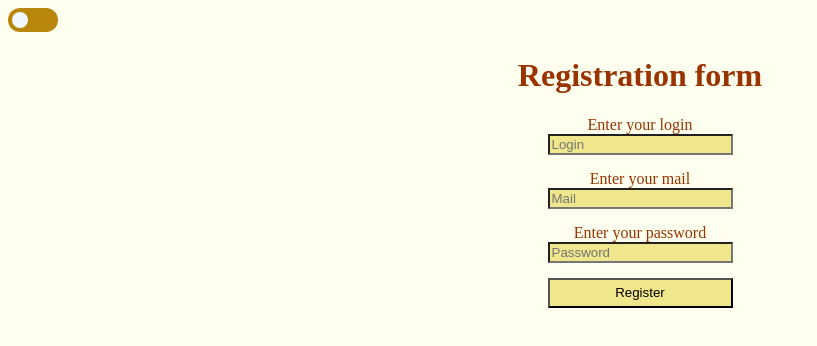
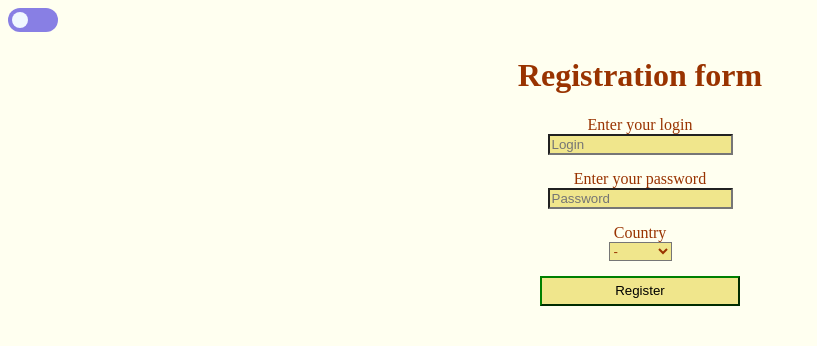
Before and after one commit to leshiy51/web, a plain HTML site: page index.html in a window 1280 px wide. Shown: the whole page, without its empty margins (0-817 px from the left). Drawn offline with Linux system fonts and the light colour scheme.

Commit message:
Simple form

```diff
--- a/Style.css
+++ b/Style.css
@@ -1,5 +1,3 @@
-
-
 .container {
     width: 100%;
     hight: 100%;
@@ -8,6 +6,7 @@
     align-items: center;
     justify-content: center;
 }
+
 form {
     display: flex;
     flex-direction: column;
@@ -15,20 +14,22 @@ form {
     justify-content: center;
     gap: 15px;
 }
+
 .form-input {
     display: flex;
     flex-direction: column;
     align-items: center;
     justify-content: center;
 }
+
 input[type=submit] {
-    width: 100%;
+    width: 200px;
     height: 30px;
 }
+
 input[type=submit]:hover {
     cursor: pointer;
 }
-
 
 /* The switch - the box around the slider */
 .switch {
@@ -49,7 +50,7 @@ input[type=submit]:hover {
     left: 0;
     right: 0;
     bottom: 0;
-    background-color: darkgoldenrod;
+    background-color: #887fe4;
     -webkit-transition: .4s;
     transition: .4s;
 }
@@ -67,7 +68,7 @@ input[type=submit]:hover {
 }
 
 input:checked + .slider {
-    background-color: #887fe4;
+    background-color: darkgoldenrod;
 }
 
 input:checked + .slider:before {
--- a/dark.css
+++ b/dark.css
@@ -2,6 +2,7 @@ body
 {
     background-color: #333;
 }
+
 .container {
     color: #887fe4; /* Цвет текста */
 }
@@ -19,11 +20,43 @@ input[type=submit]:hover {
 
     color: #887fe4; /* Цвет текста */
 }
+
 INPUT[type="text"] {
     background-color: lightgrey; /* Цвет фона */
-    color: #887fe4; /* Цвет текста */
+    color: darkblue; /* Цвет текста */
 }
+
 INPUT[type="password"] {
     background-color: lightgrey; /* Цвет фона */
-    color: #887fe4; /* Цвет текста */
+    color: darkblue; /* Цвет текста */
 }
+
+select {
+    color: darkblue;
+    background-color: lightgrey;
+    cursor: pointer;
+}
+
+.form__error {
+    color: red;
+    font-size: 12px;
+    display: block;
+    margin-top: 3px;
+    display: none;
+}
+
+.form input {
+    outline: none;
+    display: block;
+}
+
+input:valid:not(:placeholder-shown) {
+    border-color: green;
+}
+
+input:invalid:not(:placeholder-shown) {
+    border-color: red;
+}
+input:invalid:not(:placeholder-shown) + .form__error {
+    display: block;
+}
--- a/index.html
+++ b/index.html
@@ -12,54 +12,42 @@
     <span class="slider round"></span>
 </label>
 <div class="container">
-
     <h1>Registration form</h1>
-
-<form>
+    <form action="#" class="form">
     <div class="form-input">
         <label for="login-input">Enter your login</label>
-        <input type="text" id="login-input" placeholder="Login" />
+        <input id="login-input"
+               type="text"
+               placeholder="Login"
+               minlength="1"
+               pattern="[A-Za-z0-9]{1,}"
+               required
+               name = "login"/>
+        <span class="form__error">Required field</span>
     </div>
     <div class="form-input">
-        <label for="mail-input">Enter your mail</label>
-        <input type="text" id="mail-input" placeholder="Mail" />
+        <label for="pass-input">Enter your password</label>
+        <input id="pass-input"
+               type="password"
+               placeholder="Password"
+               minlength="8"
+               required
+               name = "password"/>
+        <span class="form__error">Password must contain at least 8 characters</span>
     </div>
     <div class="form-input">
-        <label for="password-input">Enter your password</label>
-        <input type="password" id="password-input" placeholder="Password"/>
+        <label for="country-input">Country</label>
+        <select id="country-input" name="select_country">
+            <option value="-"> - </option>
+            <option value="russia"> Russia </option>
+            <option value="other"> Other </option>
+        </select>
     </div>
         <input type="submit" value="Register"/>
 </form>
 </div>
-<script>
-    var btn = document.getElementById("theme-button");
-    var link = document.getElementById("theme-link");
 
-    btn.addEventListener("click", function () { ChangeTheme(); });
+<script type="text/javascript" src="script.js"></script>
 
-    function ChangeTheme()
-    {
-        let lightTheme = "light.css";
-        let darkTheme = "dark.css";
-
-        var currTheme = link.getAttribute("href");
-        var theme = "";
-
-        if(currTheme == lightTheme)
-        {
-            currTheme = darkTheme;
-            theme = "dark";
-        }
-        else
-        {
-            currTheme = lightTheme;
-            theme = "light";
-        }
-
-        link.setAttribute("href", currTheme);
-
-        Save(theme);
-    }
-</script>
 </body>
 </html>
--- a/light.css
+++ b/light.css
@@ -2,6 +2,7 @@ body
 {
     background-color: ivory;
 }
+
 .container {
     color: #930; /* Цвет текста */
 }
@@ -14,14 +15,100 @@ input[type=submit]:hover {
 }
 
 .form-input {
-
     color: #930; /* Цвет текста */
 }
+
 INPUT[type="text"] {
     background-color: khaki; /* Цвет фона */
     color: #930; /* Цвет текста */
 }
+
 INPUT[type="password"] {
     background-color: khaki; /* Цвет фона */
     color: #930; /* Цвет текста */
 }
+
+select {
+    color: #930;
+    background-color: khaki;
+    cursor: pointer;
+}
+
+.form__error {
+    color: red;
+    font-size: 12px;
+    display: block;
+    margin-top: 3px;
+    display: none;
+}
+
+.form input {
+    outline: none;
+    display: block;
+}
+
+input:valid:not(:placeholder-shown) {
+    border-color: green;
+}
+
+input:invalid:not(:placeholder-shown) {
+    border-color: red;
+}
+input:invalid:not(:placeholder-shown) + .form__error {
+    display: block;
+}
+
+/* The switch - the box around the slider */
+.switch {
+    position: relative;
+    display: inline-block;
+    width: 50px;
+    height: 24px;
+}
+
+/* Hide default HTML checkbox */
+.switch input {display:none;}
+
+/* The slider */
+.slider {
+    position: absolute;
+    cursor: pointer;
+    top: 0;
+    left: 0;
+    right: 0;
+    bottom: 0;
+    background-color: #887fe4;
+    -webkit-transition: .4s;
+    transition: .4s;
+}
+
+.slider:before {
+    position: absolute;
+    content: "";
+    height: 16px;
+    width: 16px;
+    left: 4px;
+    bottom: 4px;
+    background-color: aliceblue ;
+    -webkit-transition: .4s;
+    transition: .4s;
+}
+
+input:checked + .slider {
+    background-color: darkgoldenrod;
+}
+
+input:checked + .slider:before {
+    -webkit-transform: translateX(26px);
+    -ms-transform: translateX(26px);
+    transform: translateX(26px);
+}
+
+/* Rounded sliders */
+.slider.round {
+    border-radius: 34px;
+}
+
+.slider.round:before {
+    border-radius: 50%;
+}
--- /dev/null
+++ b/script.js
@@ -0,0 +1,26 @@
+const btn = document.getElementById("theme-button");
+const link = document.getElementById("theme-link");
+
+btn.addEventListener("click", function () { ChangeTheme(); });
+
+function ChangeTheme()
+{
+    let lightTheme = "light.css";
+    let darkTheme = "dark.css";
+
+    let currTheme = link.getAttribute("href");
+    let theme = "";
+
+    if(currTheme == lightTheme)
+    {
+        currTheme = darkTheme;
+        theme = "dark";
+    }
+    else
+    {
+        currTheme = lightTheme;
+        theme = "light";
+    }
+
+    link.setAttribute("href", currTheme);
+}
```
